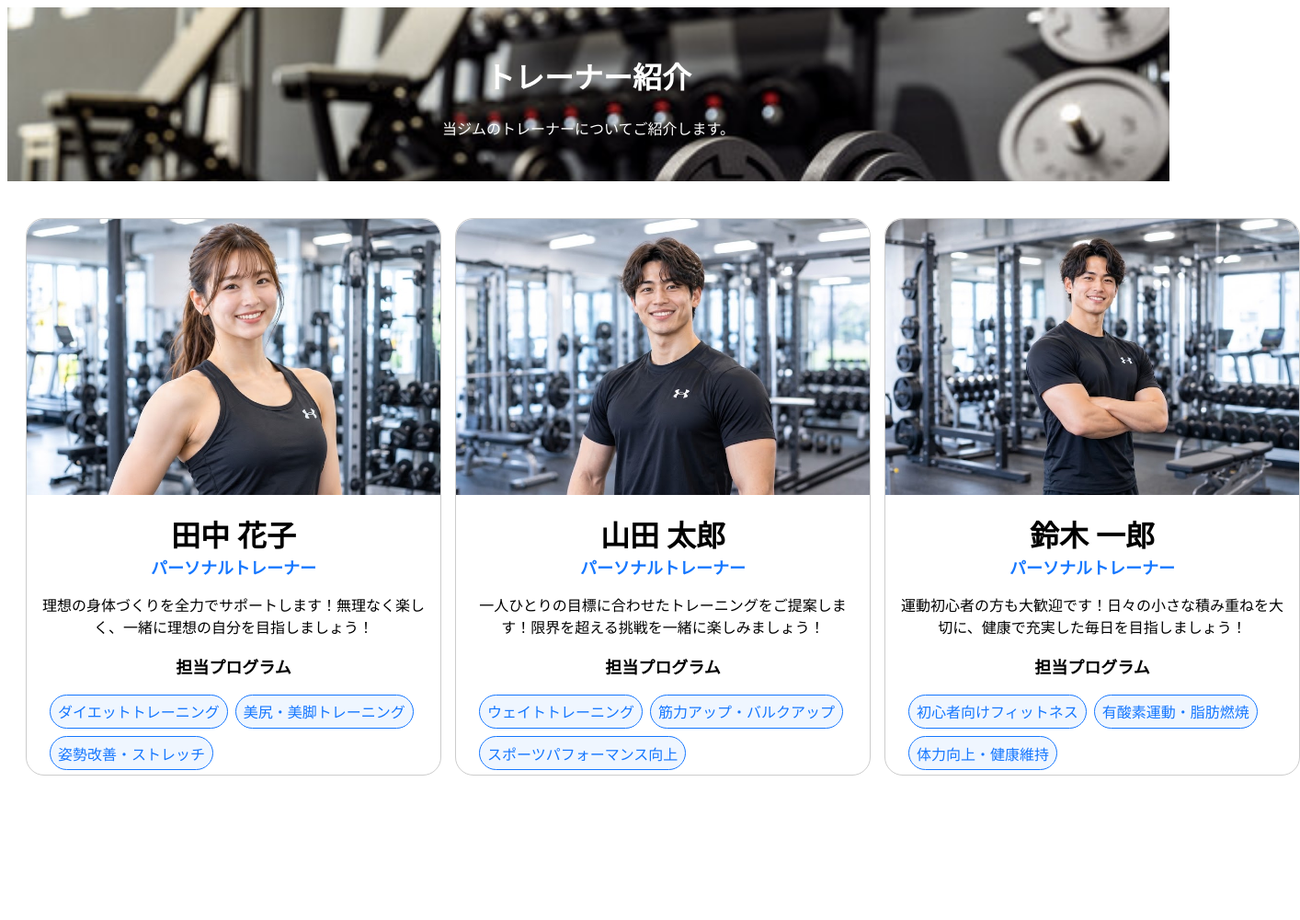
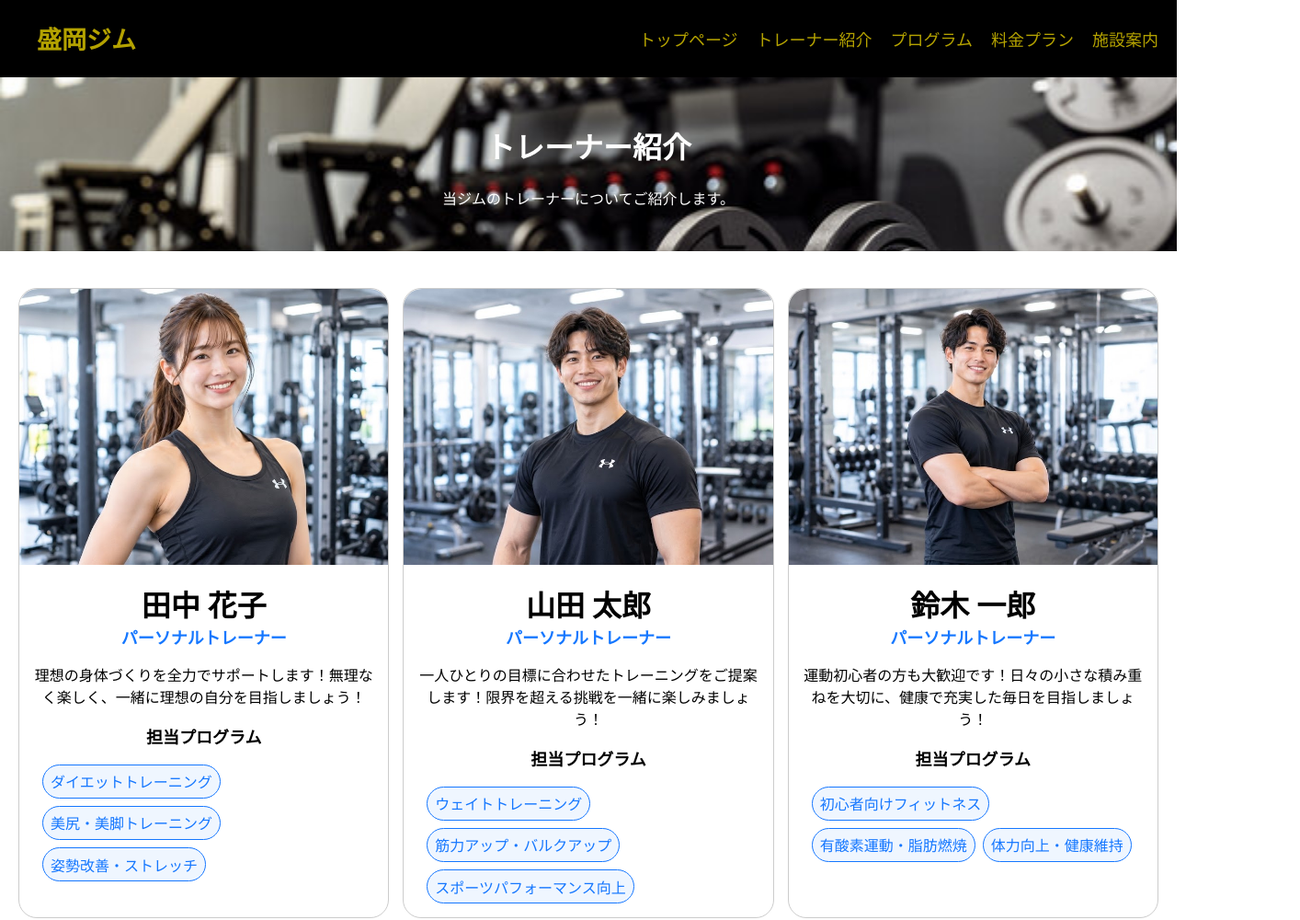
Before and after one commit to hakamata-1106/morioka-gym, a plain HTML site: page Profile.html in a window 1280 px wide. Shown: the top 1000 px of the page at 92% size, 1414 px wide, since content can reach past the window. Before the commit the page ends 871 px from the top, so only its background shows below. Drawn offline with Linux system fonts and the light colour scheme.

Commit message:
headerの作成中②

```diff
--- a/Profile.css
+++ b/Profile.css
@@ -1,4 +1,14 @@
 @charset "utf-8";
+
+img {
+    max-width: 100%;
+    height: auto;
+}
+
+body {
+    margin: 0;
+    padding: 0;
+}
 
 .profile-title {
     background-color: rgba(0, 0, 0, 0.5);
@@ -86,6 +96,7 @@
     justify-content: space-evenly;
     display: flex;
     gap: 15px;
+    margin-bottom: 20px;
 }
 
 .program-list {
@@ -95,6 +106,7 @@
     display: flex;
     flex-wrap: wrap;
     gap: 0.5rem;
+    margin-bottom: 10px;
 }
 
 .program-list li {
--- a/Profile.html
+++ b/Profile.html
@@ -1,12 +1,33 @@
 <!DOCTYPE html>
 <html lang="ja">
+
 <head>
     <meta charset="UTF-8">
     <meta name="viewport" content="width=device-width, initial-scale=1.0">
     <link rel="stylesheet" href="Profile.css">
+    <link rel="stylesheet" href="common.css">
     <title>トレーナー紹介</title>
 </head>
+
 <body>
+    <!-- 共通ヘッダー -->
+    <header>
+        <nav>
+            <div class="header-logo">
+                <h1>盛岡ジム</h1>
+            </div>
+            <div class="header-nemu">
+                <ul>
+                    <li><a href="index.html">トップページ</a></li>
+                    <li><a href="Profile.html">トレーナー紹介</a></li>
+                    <li><a href="*">プログラム</a></li>
+                    <li><a href="PricePlan.html">料金プラン</a></li>
+                    <li><a href="facilities-guide.html">施設案内</a></li>
+                </ul>
+            </div>
+        </nav>
+    </header>
+
     <div class="profile-title">
         <div class="title-text">
             <h1>トレーナー紹介</h1>
@@ -65,7 +86,12 @@
                 </ul>
             </div>
         </div>
+    </div>
 
-    </div>
+    <footer>
+        <p>&copy; 2026 盛岡ジム. All rights reserved.</p>
+    </footer>
+
 </body>
+
 </html>
--- a/common.css
+++ b/common.css
@@ -1,9 +1,50 @@
 @charset "utf-8";
+
+/* * {
+    outline: 2px solid red;
+} */
+
+header {
+    background-color: #000000;
+    font-size: 18px;
+    /* ↑ここのフォントサイズ8の倍数だとヘッダーの縦幅がおかしくなるので18で調整してます */
+    color: #d4bf00d8;
+}
+
+header nav {
+    display: flex;
+    justify-content: space-between;
+}
+
+header .header-logo {
+    padding-left: 40px;
+}
+
+header ul {
+    list-style-type: none;
+    display: flex;
+}
+
+header li {
+    margin-right: 20px;
+    display: inline;
+}
+
+header a {
+    color: #d4bf00d8;
+    text-decoration: none;
+}
+
+header .header-nemu {
+    display: flex;
+    align-items: center;
+    text-align: right;
+}
 
 footer {
     background-color: #000000;
     padding: 20px;
     text-align: center;
     font-size: 14px;
-    color: #666;
+    color: #d4bf00d8;
 }
```
Also changed, not shown: common.html (deleted, +0 -28 lines).
